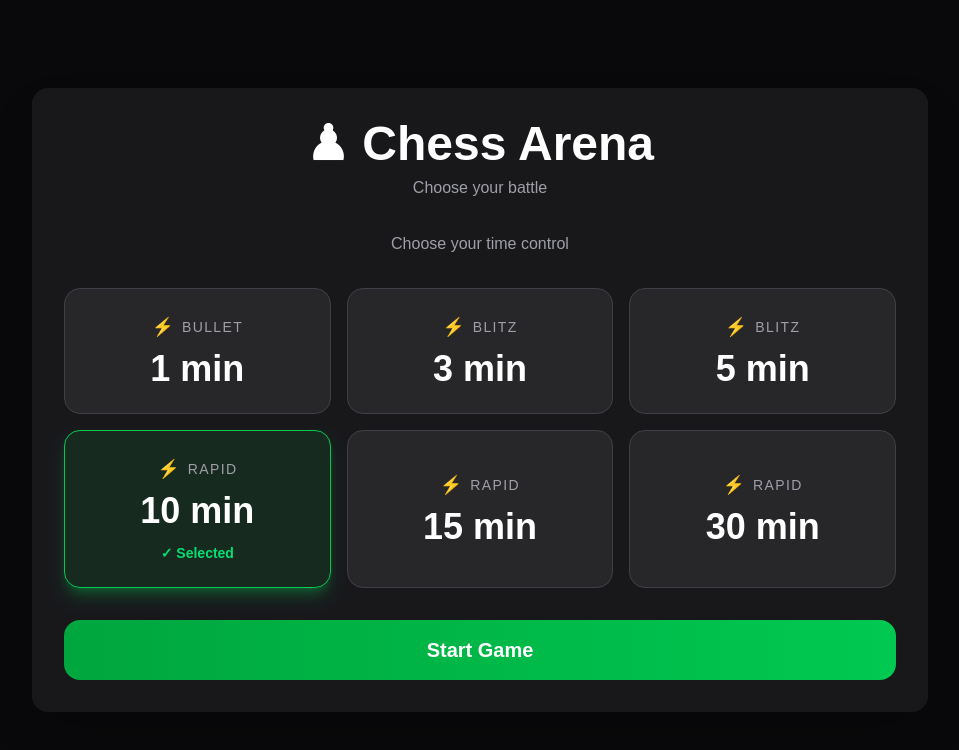
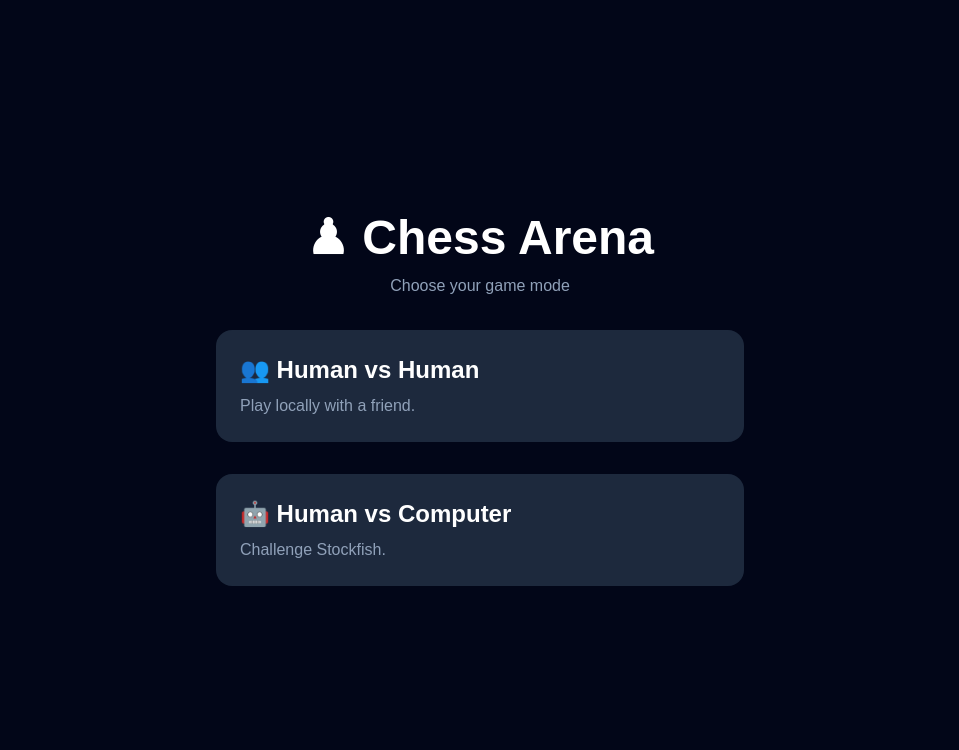
Before and after one commit to Arvin-purohit/chess-play, a Next.js app: page / in a window 1280 px wide. Shown: the top 750 px of the page, without its empty margins (160-1119 px from the left). Built offline with nearby package versions, Linux system fonts and the light colour scheme.

Commit message:
Made a mode selection Page

```diff
--- a/app/page.tsx
+++ b/app/page.tsx
@@ -16,6 +16,7 @@
 import { useChessGame } from "@/hooks/useChessGame";
 import NewGameDialog from "@/components/NewGameDialog";
 import BoardSection from "@/components/BoardSection";
+import HomeScreen from "@/components/HomeScreen";
 
 export default function Home() {
 const {
@@ -54,6 +55,7 @@
 const [winnerByTime, setWinnerByTime] =
   useState<"w" | "b" | null>(null);
 
+
 const moveHistory = game.history();
 
 const verboseHistory = game.history({ verbose: true });
@@ -75,6 +77,14 @@
   : null;
 
   const isDraw = game.isDraw();
+// Mode selection state
+  const [screen, setScreen] = useState<
+  "home" | "humanSetup" | "computerSetup" | "game"
+>("home");
+
+const [gameMode, setGameMode] = useState<
+  "human" | "computer"
+>("human");
 
 
 let gameResult: string | null = null;
@@ -302,6 +312,21 @@
 
 
 const checkSquare = getCheckSquare(game);
+
+if (screen === "home") {
+  return (
+    <HomeScreen
+      onHumanMode={() => {
+        setGameMode("human");
+        setScreen("humanSetup");
+      }}
+      onComputerMode={() => {
+        setGameMode("computer");
+        setScreen("computerSetup");
+      }}
+    />
+  );
+}
 
 if (!gameStarted) {
   return (
--- /dev/null
+++ b/components/HomeScreen.tsx
@@ -0,0 +1,53 @@
+interface HomeScreenProps {
+  onHumanMode: () => void;
+  onComputerMode: () => void;
+}
+
+export default function HomeScreen({
+  onHumanMode,
+  onComputerMode,
+}: HomeScreenProps) {
+  return (
+    <main className="min-h-screen bg-slate-950 flex items-center justify-center">
+      <div className="w-full max-w-xl space-y-8 px-6">
+
+        <div className="text-center">
+          <h1 className="text-5xl font-bold text-white">
+            ♟ Chess Arena
+          </h1>
+
+          <p className="mt-3 text-slate-400">
+            Choose your game mode
+          </p>
+        </div>
+
+        <button
+          onClick={onHumanMode}
+          className="w-full rounded-2xl bg-slate-800 p-6 text-left transition hover:bg-slate-700"
+        >
+          <h2 className="text-2xl font-semibold text-white">
+            👥 Human vs Human
+          </h2>
+
+          <p className="mt-2 text-slate-400">
+            Play locally with a friend.
+          </p>
+        </button>
+
+        <button
+          onClick={onComputerMode}
+          className="w-full rounded-2xl bg-slate-800 p-6 text-left transition hover:bg-slate-700"
+        >
+          <h2 className="text-2xl font-semibold text-white">
+            🤖 Human vs Computer
+          </h2>
+
+          <p className="mt-2 text-slate-400">
+            Challenge Stockfish.
+          </p>
+        </button>
+
+      </div>
+    </main>
+  );
+}
```
Also changed, not shown: components/ComputerSetup.tsx (added), components/GameScreen.tsx (added), components/HumanSetup.tsx (added).
